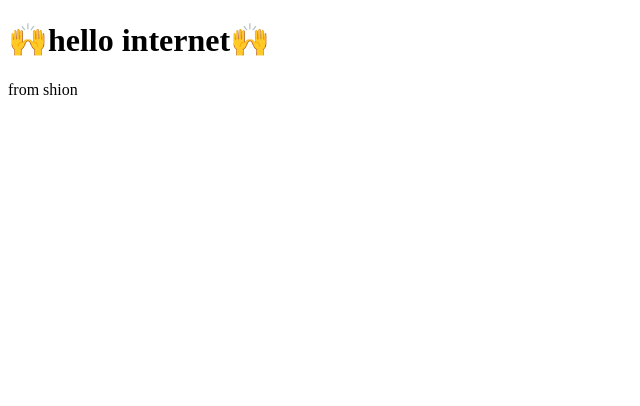
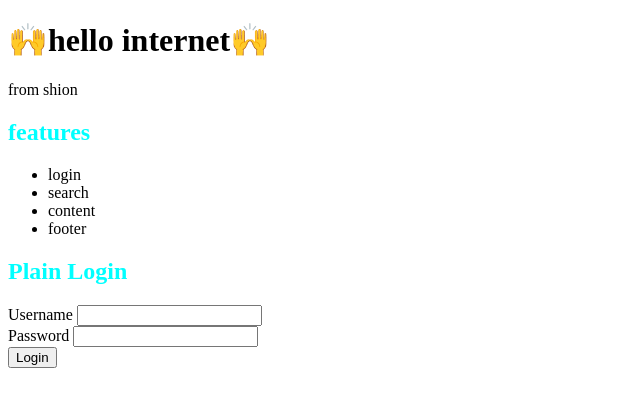
Before and after one commit to shion11111/super-duper-train-project1, a plain HTML site: page index.html in a window 1280 px wide. Shown: the whole page, without its empty margins (0-640 px from the left). Drawn offline with Linux system fonts and the light colour scheme.

Commit message:
Add files via upload

```diff
--- a/index.html
+++ b/index.html
@@ -1,13 +1,54 @@
 <!DOCTYPE html>
 <html lang="en">
+
 <head>
-    <meta charset="UTF-8">
-    <meta name="viewport" content="width=device-width, initial-scale=1.0">
-    <title>hello internet</title>
+  <meta charset="UTF-8">
+  <meta name="viewport" content="width=device-width, initial-scale=1.0">
+  <title>hello internet</title>
+
+  <style>
+    body{
+      font:bold
+
+    }
+  </style>
+
 </head>
+
 <body>
 
-    <h1>🙌hello internet🙌</h1>
-    <p>from shion</p>
+  <h1>🙌hello internet🙌</h1>
+  <p>from shion</p>
+
+  <h2 style="color:aqua">features</h2>
+  <ul>
+    <li>login</li>
+    <li>search</li>
+    <li>content</li>
+    <li>footer</li>
+  </ul>
+
+  <!-- this is my vanilla-->
+  <div class="login-container">
+    <h2 style="color:aqua">Plain Login</h2>
+    <form id="loginForm">
+      <div class="form-group">
+        <label for="username">Username</label>
+        <input type="text" id="username" name="username" required>
+      </div>
+      <div class="form-group">
+        <label for="password">Password</label>
+        <input type="password" id="password" name="password" required>
+      </div>
+      <button type="submit" class="btn-login">Login</button>
+      <div id="message" class="message"></div>
+    </form>
+  </div>
+
+<script>
+  console.log("password is: lasagna");
+</script>
+
 </body>
+
 </html>
```
